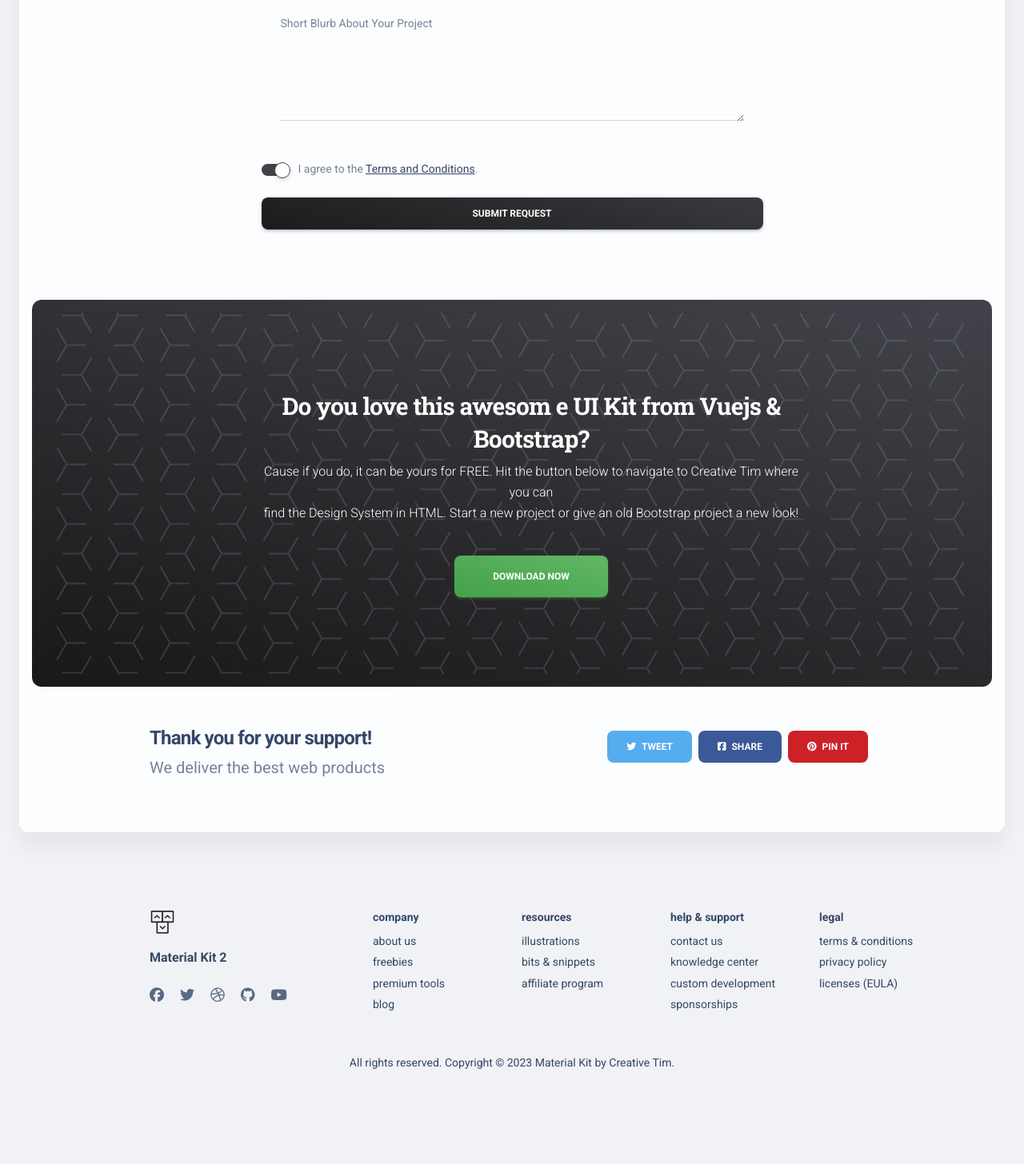
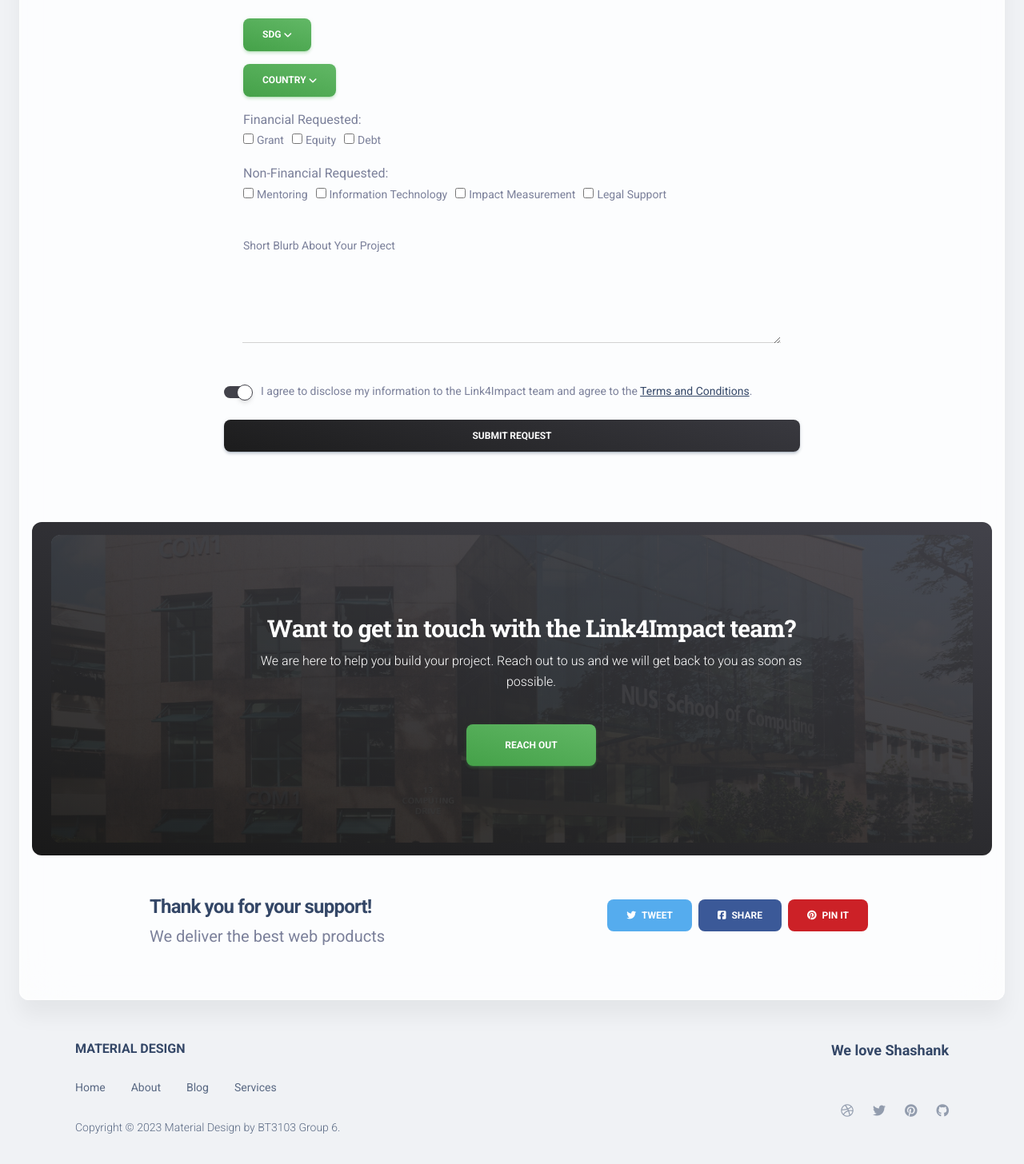
Before and after one commit to BT3103AppDev1/final-project-l1-final-project-group-6, a Vue app: page /pages/landing-pages/post in a window 1280 px wide. Shown: the part 1620-3076 px from the top of the page at 80% size. Before the commit the page ends 2984 px from the top, so only its background shows below. Built offline with nearby package versions, Linux system fonts and the light colour scheme.

Commit message:
aesthetic
more inputs, aesthetics improvement of form

```diff
--- /dev/null
+++ b/src/examples/footers/SavedFooter.vue
@@ -0,0 +1,87 @@
+<script setup></script>
+<template>
+  <footer class="footer py-5">
+    <div class="container z-index-1 position-relative">
+      <div class="row">
+        <div class="col-lg-4 me-auto mb-lg-0 mb-4 text-lg-start text-center">
+          <h6 class="text-dark font-weight-bolder text-uppercase mb-lg-4 mb-3">
+            Material Design
+          </h6>
+          <ul
+            class="nav flex-row ms-n3 justify-content-lg-start justify-content-center mb-4 mt-sm-0"
+          >
+            <li class="nav-item">
+              <a
+                class="nav-link text-dark opacity-8"
+                href="https://www.creative-tim.com"
+                target="_blank"
+              >
+                Home
+              </a>
+            </li>
+            <li class="nav-item">
+              <a
+                class="nav-link text-dark opacity-8"
+                href="https://www.creative-tim.com/presentation"
+                target="_blank"
+              >
+                About
+              </a>
+            </li>
+            <li class="nav-item">
+              <a
+                class="nav-link text-dark opacity-8"
+                href="https://www.creative-tim.com/blog"
+                target="_blank"
+              >
+                Blog
+              </a>
+            </li>
+            <li class="nav-item">
+              <a
+                class="nav-link text-dark opacity-8"
+                href="https://www.creative-tim.com"
+                target="_blank"
+              >
+                Services
+              </a>
+            </li>
+          </ul>
+          <p class="text-sm text-dark opacity-8 mb-0">
+            Copyright © {{ new Date().getFullYear() }} Material Design by BT3103
+            Group 6.
+          </p>
+        </div>
+        <div class="col-lg-6 ms-auto text-lg-end text-center">
+          <p class="mb-5 text-lg text-dark font-weight-bold">
+            We love Shashank
+          </p>
+          <a
+            href="javascript:;"
+            target="_blank"
+            class="text-dark me-xl-4 me-4 opacity-5"
+          >
+            <span class="fab fa-dribbble"></span>
+          </a>
+          <a
+            href="javascript:;"
+            target="_blank"
+            class="text-dark me-xl-4 me-4 opacity-5"
+          >
+            <span class="fab fa-twitter"></span>
+          </a>
+          <a
+            href="javascript:;"
+            target="_blank"
+            class="text-dark me-xl-4 me-4 opacity-5"
+          >
+            <span class="fab fa-pinterest"></span>
+          </a>
+          <a href="javascript:;" target="_blank" class="text-dark opacity-5">
+            <span class="fab fa-github"></span>
+          </a>
+        </div>
+      </div>
+    </div>
+  </footer>
+</template>
--- a/src/views/LandingPages/Post/PostView.vue
+++ b/src/views/LandingPages/Post/PostView.vue
@@ -9,7 +9,7 @@ import { getFirestore, doc, setDoc } from "firebase/firestore";
 
 //example components
 import NavbarDefault from "../../../examples/navbars/NavbarDefault.vue";
-import DefaultFooter from "../../../examples/footers/FooterDefault.vue";
+import Footer from "../../../examples/footers/SavedFooter.vue";
 import Header from "../../../examples/Header.vue";
 import FilledInfoCard from "../../../examples/cards/infoCards/FilledInfoCard.vue";
 
@@ -31,7 +31,7 @@ import MaterialSwitch from "@/components/MaterialSwitch.vue";
 
 //images
 import unhelp from "@/assets/img/post-un.jpg";
-import wavesWhite from "@/assets/img/waves-white.svg";
+import soc from "@/assets/img/computing_places-1-505521.jpg";
 import nus from "@/assets/img/post-nus-removebg-preview.png";
 import googleorg from "@/assets/img/post-googleorg.png";
 import temasek from "@/assets/img/post-temasek-removebg-preview.png";
@@ -49,7 +49,8 @@ onUnmounted(() => {
 });
 
 const showDropdown = ref(false);
-const checkedNames = ref([])
+const checkedNames = ref([]);
+const checkedNonNames = ref([]);
 
 const db = getFirestore(firebase);
 const firstName = ref("");
@@ -59,6 +60,7 @@ const organizationName = ref("");
 const message = ref("");
 
 const submitToFirebase = async () => {
+  if (document.getElementById("flexSwitchCheckDefault").checked) {
     console.log("IN AC");
     alert(
       "Submitting your request for project: " +
@@ -73,6 +75,8 @@ const submitToFirebase = async () => {
           firstName: document.getElementById("firstName").value,
           lastName: document.getElementById("lastName").value,
           projectTitle: document.getElementById("projectTitle").value,
+          FinancialRequested: checkedNames.value,
+          NonFinancialRequested: checkedNonNames.value,
           organizationName: document.getElementById("organizationName").value,
           selectedSDG: selectedOption.value,
           message: document.getElementById("message").value,
@@ -83,12 +87,16 @@ const submitToFirebase = async () => {
       document.getElementById("myform").reset();
       //reset selectedsdg
       selectedOption.value = "SDG";
+      selectedCountry.value = "Country";
 
       // Display a success message (e.g., with a toast or alert)
       alert("Request submitted successfully!");
     } catch (error) {
       console.error("Error adding document: ", error);
       alert("Error submitting request. Please try again later.");
+    }
+  } else {
+    alert("Please agree to the Terms and Conditions to submit the request.");
   }
 };
 
@@ -112,8 +120,32 @@ const sdgs = [
   "SDG 17- Partnerships to achieve the Goal",
 ];
 
+const countries = [
+  "Afghanistan",
+  "Bahrain",
+  "Bangladesh",
+  "Brunei",
+  "Cambodia",
+  "China",
+  "India",
+  "Indonesia",
+  "Iraq",
+  "Israel",
+  "Japan",
+  "Laos",
+  "Malaysia",
+  "Myanmar",
+  "Pakistan",
+  "Philippines",
+  "Saudi Arabia",
+  "Singapore",
+  "South Korea",
+  "Vietnam",
+];
+
 // Define the ref for the selected option
 const selectedOption = ref("SDG");
+const selectedCountry = ref("Country");
 </script>
 
 <template>
@@ -299,9 +331,15 @@ const selectedOption = ref("SDG");
       <div class="container py-4">
         <div class="row">
           <div
-            class="col-lg-7 mx-auto d-flex justify-content-center flex-column"
+            class="col-lg-8 mx-auto d-flex justify-content-center flex-column"
           >
             <h3 class="text-center">Start your request here</h3>
+            <p class="lead text-black px-0 mt-3" :style="{ fontWeight: '300' }">
+              Please allow a minimum of 2 weeks processing time for your
+              submission for listing and reach out to hello@link4impact if you
+              have any questions about the submission guidelines and endorsement
+              criteria.
+            </p>
             <form role="form" id="myform" method="post" autocomplete="off">
               <div class="card-body">
                 <div class="row">
@@ -344,7 +382,7 @@ const selectedOption = ref("SDG");
                     id="organizationName"
                   />
                 </div>
-                <div class="col-md6">
+                <div class="col-md-6">
                   <div class="dropdown">
                     <MaterialButton
                       variant="gradient"
@@ -376,32 +414,107 @@ const selectedOption = ref("SDG");
                   </div>
                 </div>
 
-                <div>Financial Requested: {{ checkedNames }}</div>
+                <div class="col-md-6">
+                  <div class="dropdown">
+                    <MaterialButton
+                      variant="gradient"
+                      color="success"
+                      class="dropdown-toggle"
+                      :class="{ show: showDropdown }"
+                      @focusout="showDropdown = false"
+                      id="selectedCountry"
+                      data-bs-toggle="dropdown"
+                      :area-expanded="showDropdown"
+                    >
+                      {{ selectedCountry }}
+                    </MaterialButton>
+
+                    <ul
+                      class="dropdown-menu px-2 py-3"
+                      :class="{ show: showDropdown }"
+                      aria-labelledby="dropdownMenuButton"
+                    >
+                      <li v-for="country in countries" :key="country">
+                        <a
+                          class="dropdown-item border-radius-md"
+                          href="javascript:;"
+                          @click="selectedCountry = country"
+                          >{{ country }}</a
+                        >
+                      </li>
+                    </ul>
+                  </div>
+                </div>
+
+                <div>Financial Requested: {{ checkedNames.join(", ") }}</div>
 
                 <input
                   type="checkbox"
-                  id="jack"
+                  id="Grant"
                   class="input-group-static mb-4"
                   value="Grant"
                   v-model="checkedNames"
                 />
-                <label for="jack">Grant</label>
+                <label for="Grant" style="margin-right: 10px">Grant</label>
 
                 <input
                   type="checkbox"
-                  id="john"
-                  value="John"
+                  id="Equity"
+                  value="Equity"
                   v-model="checkedNames"
                 />
-                <label for="john">John</label>
+                <label for="Equity" style="margin-right: 10px">Equity</label>
 
                 <input
                   type="checkbox"
-                  id="mike"
-                  value="Mike"
+                  id="Debt"
+                  value="Debt"
                   v-model="checkedNames"
                 />
-                <label for="mike">Mike</label>
+                <label for="Debt">Debt</label>
+
+                <div>
+                  Non-Financial Requested: {{ checkedNonNames.join(", ") }}
+                </div>
+
+                <input
+                  type="checkbox"
+                  id="Mentoring"
+                  class="input-group-static mb-5"
+                  value="Mentoring"
+                  v-model="checkedNonNames"
+                />
+                <label for="Mentoring" style="margin-right: 10px"
+                  >Mentoring</label
+                >
+
+                <input
+                  type="checkbox"
+                  id="Information Technology"
+                  value="Information Technology"
+                  v-model="checkedNonNames"
+                />
+                <label for="Information Technology" style="margin-right: 10px"
+                  >Information Technology</label
+                >
+
+                <input
+                  type="checkbox"
+                  id="Impact Measurement"
+                  value="Impact Measurement"
+                  v-model="checkedNonNames"
+                />
+                <label for="Impact Measurement" style="margin-right: 10px"
+                  >Impact Measurement</label
+                >
+
+                <input
+                  type="checkbox"
+                  id="Legal Support"
+                  value="Legal Support"
+                  v-model="checkedNonNames"
+                />
+                <label for="Legal Support">Legal Support</label>
 
                 <MaterialTextArea
                   class="input-group-static mb-4"
@@ -419,8 +532,12 @@ const selectedOption = ref("SDG");
                     checked
                     labelClass="ms-3 mb-0"
                   >
-                    I agree to the
-                    <a href="javascript:;" class="text-dark"
+                    I agree to disclose my information to the Link4Impact team
+                    and agree to the
+                    <a
+                      href="https://nusmods.com/courses/BT3103/application-systems-development-for-business-analytics"
+                      target="_blank"
+                      class="text-dark"
                       ><u>Terms and Conditions</u></a
                     >.
                   </MaterialSwitch>
@@ -452,7 +569,7 @@ const selectedOption = ref("SDG");
       <div
         class="page-header py-6 py-md-5 my-sm-3 mb-3 border-radius-xl"
         :style="{
-          backgroundImage: `url(${wavesWhite})`,
+          backgroundImage: `url(${soc})`,
         }"
         loading="lazy"
       >
@@ -462,19 +579,16 @@ const selectedOption = ref("SDG");
             <div class="d-flex justify-content-center p-5">
               <div class="col-lg-8 ms-lg-5 text-center">
                 <h3 class="text-white">
-                  Do you love this awesom e UI Kit from Vuejs & Bootstrap?
+                  Want to get in touch with the Link4Impact team?
                 </h3>
                 <p class="text-white text-md">
-                  Cause if you do, it can be yours for FREE. Hit the button
-                  below to navigate to Creative Tim where you can <br />
-                  find the Design System in HTML. Start a new project or give an
-                  old Bootstrap project a new look!
+                  We are here to help you build your project. Reach out to us
+                  and we will get back to you as soon as possible.
                 </p>
-
                 <a
-                  href="https://www.creative-tim.com/product/vue-material-kit"
+                  href="mailto:hello@link4impact.com"
                   class="btn btn-sm mb-0 bg-gradient-success px-5 py-3 mt-4"
-                  >Download Now</a
+                  >Reach out</a
                 >
               </div>
             </div>
@@ -514,5 +628,5 @@ const selectedOption = ref("SDG");
       </div>
     </div>
   </div>
-  <DefaultFooter />
+  <Footer />
 </template>
--- /dev/null
+++ b/src/views/LandingPages/Post/Sections/SavedFooter.vue
@@ -0,0 +1,87 @@
+<script setup></script>
+<template>
+  <footer class="footer py-5">
+    <div class="container z-index-1 position-relative">
+      <div class="row">
+        <div class="col-lg-4 me-auto mb-lg-0 mb-4 text-lg-start text-center">
+          <h6 class="text-dark font-weight-bolder text-uppercase mb-lg-4 mb-3">
+            Material Design
+          </h6>
+          <ul
+            class="nav flex-row ms-n3 justify-content-lg-start justify-content-center mb-4 mt-sm-0"
+          >
+            <li class="nav-item">
+              <a
+                class="nav-link text-dark opacity-8"
+                href="https://www.creative-tim.com"
+                target="_blank"
+              >
+                Home
+              </a>
+            </li>
+            <li class="nav-item">
+              <a
+                class="nav-link text-dark opacity-8"
+                href="https://www.creative-tim.com/presentation"
+                target="_blank"
+              >
+                About
+              </a>
+            </li>
+            <li class="nav-item">
+              <a
+                class="nav-link text-dark opacity-8"
+                href="https://www.creative-tim.com/blog"
+                target="_blank"
+              >
+                Blog
+              </a>
+            </li>
+            <li class="nav-item">
+              <a
+                class="nav-link text-dark opacity-8"
+                href="https://www.creative-tim.com"
+                target="_blank"
+              >
+                Services
+              </a>
+            </li>
+          </ul>
+          <p class="text-sm text-dark opacity-8 mb-0">
+            Copyright © {{ new Date().getFullYear() }} Material Design by BT3103
+            Group 6.
+          </p>
+        </div>
+        <div class="col-lg-6 ms-auto text-lg-end text-center">
+          <p class="mb-5 text-lg text-dark font-weight-bold">
+            We love Shashank
+          </p>
+          <a
+            href="javascript:;"
+            target="_blank"
+            class="text-dark me-xl-4 me-4 opacity-5"
+          >
+            <span class="fab fa-dribbble"></span>
+          </a>
+          <a
+            href="javascript:;"
+            target="_blank"
+            class="text-dark me-xl-4 me-4 opacity-5"
+          >
+            <span class="fab fa-twitter"></span>
+          </a>
+          <a
+            href="javascript:;"
+            target="_blank"
+            class="text-dark me-xl-4 me-4 opacity-5"
+          >
+            <span class="fab fa-pinterest"></span>
+          </a>
+          <a href="javascript:;" target="_blank" class="text-dark opacity-5">
+            <span class="fab fa-github"></span>
+          </a>
+        </div>
+      </div>
+    </div>
+  </footer>
+</template>
```
Also changed, not shown: index.html (line endings or trailing spaces), src/assets/img/computing_places-1-505521.jpg (added). Lines whose indentation alone changed are shown as unchanged.
